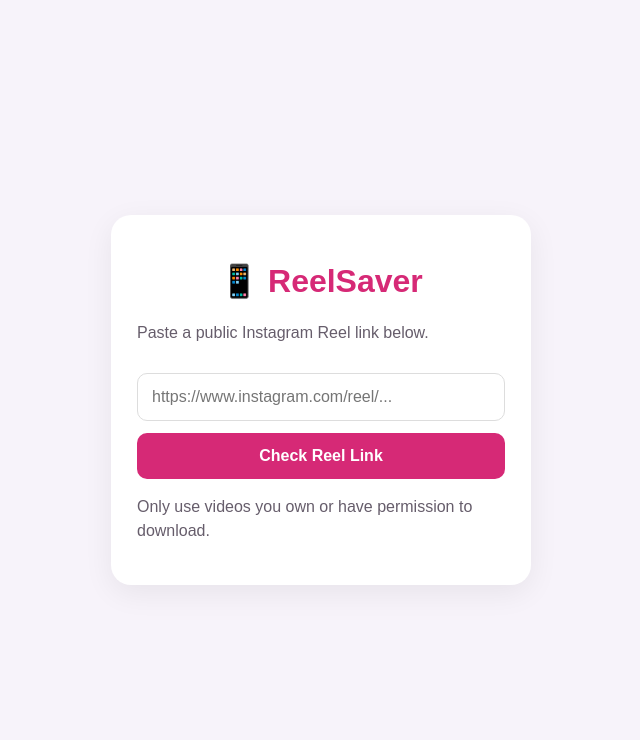
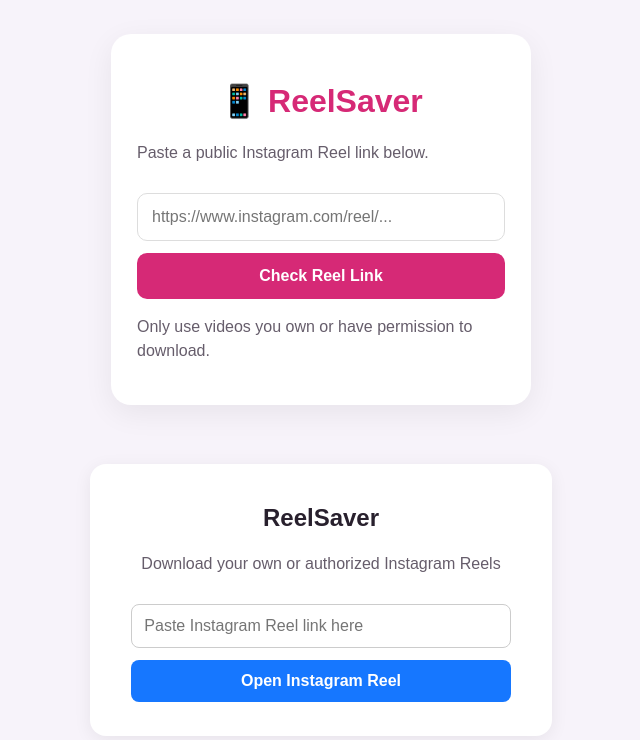
Before and after one commit to chetrirupan7-star/reelsaver, a website: page index.html in a window 1280 px wide. Shown: the whole page, without its empty margins (319-959 px from the left). Drawn offline with Linux system fonts and the light colour scheme.

Commit message:
Update index.html

```diff
--- a/index.html
+++ b/index.html
@@ -50,5 +50,36 @@ open.hidden=true;
 }
 });
 </script>
+
+
+
+<section style="max-width:500px;margin:30px auto;padding:20px;text-align:center;font-family:Arial,sans-serif;background:#fff;border-radius:16px;box-shadow:0 4px 18px #0001">
+  <h2>ReelSaver</h2>
+  <p>Download your own or authorized Instagram Reels</p>
+  <input id="reelUrl" type="url" placeholder="Paste Instagram Reel link here"
+    style="width:90%;padding:12px;border:1px solid #ccc;border-radius:8px;box-sizing:border-box">
+  <button onclick="openAuthorizedReel()"
+    style="width:90%;padding:12px;margin-top:12px;background:#1677ff;color:white;border:0;border-radius:8px;font-weight:bold">
+    Open Instagram Reel
+  </button>
+  <p id="reelMessage" style="font-size:14px;color:#444"></p>
+</section>
+<script>
+function openAuthorizedReel() {
+  const input = document.getElementById('reelUrl');
+  const message = document.getElementById('reelMessage');
+  try {
+    const url = new URL(input.value.trim());
+    if (url.protocol !== 'https:' ||
+        !['instagram.com', 'www.instagram.com'].includes(url.hostname)) {
+      throw new Error('invalid');
+    }
+    window.open(url.href, '_blank', 'noopener,noreferrer');
+    message.textContent = 'Instagram Reel opened. This button does not download the video.';
+  } catch {
+    message.textContent = 'Please enter a valid Instagram Reel URL.';
+  }
+}
+                </script>
 </body>
 </html>
```
